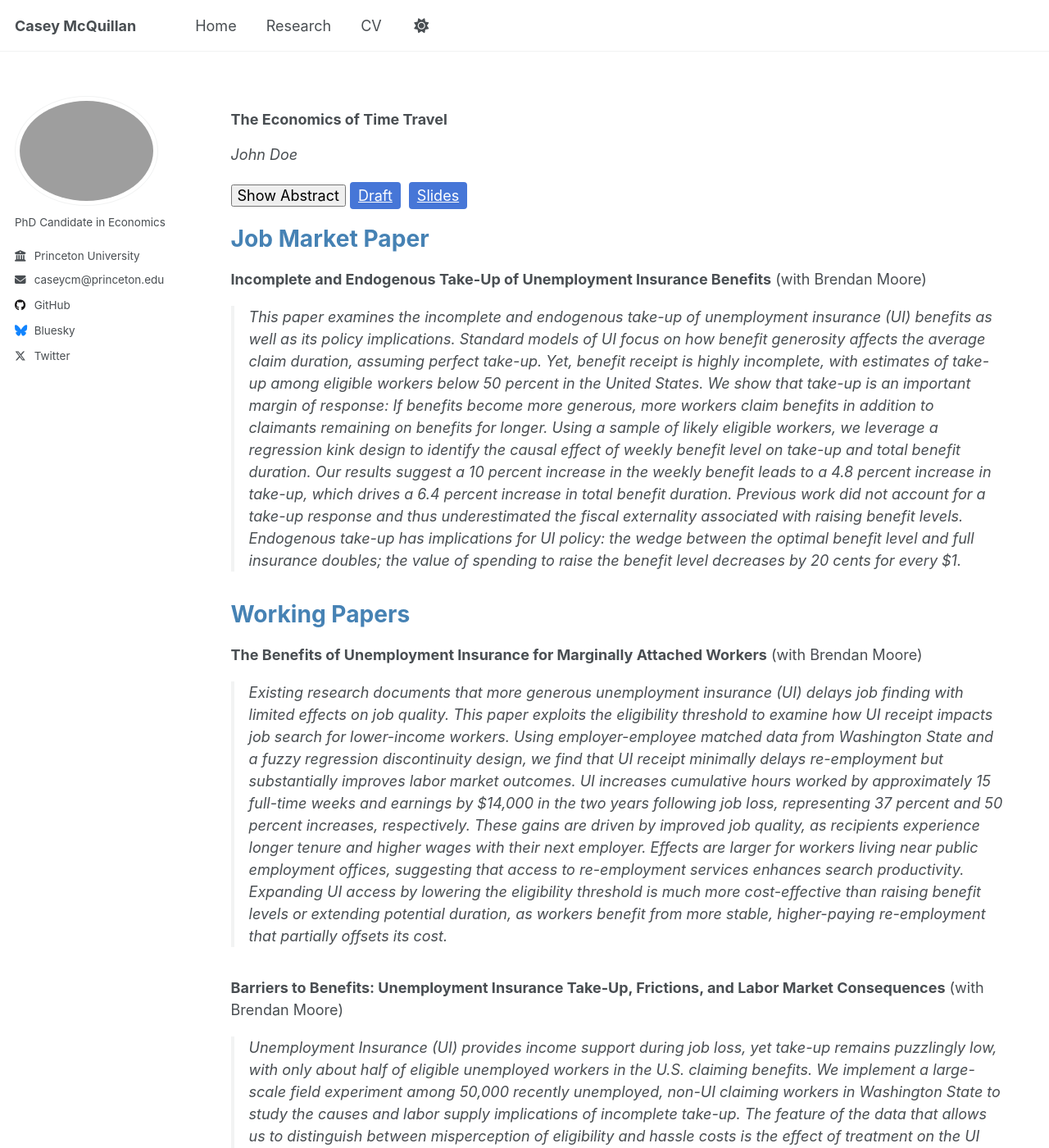
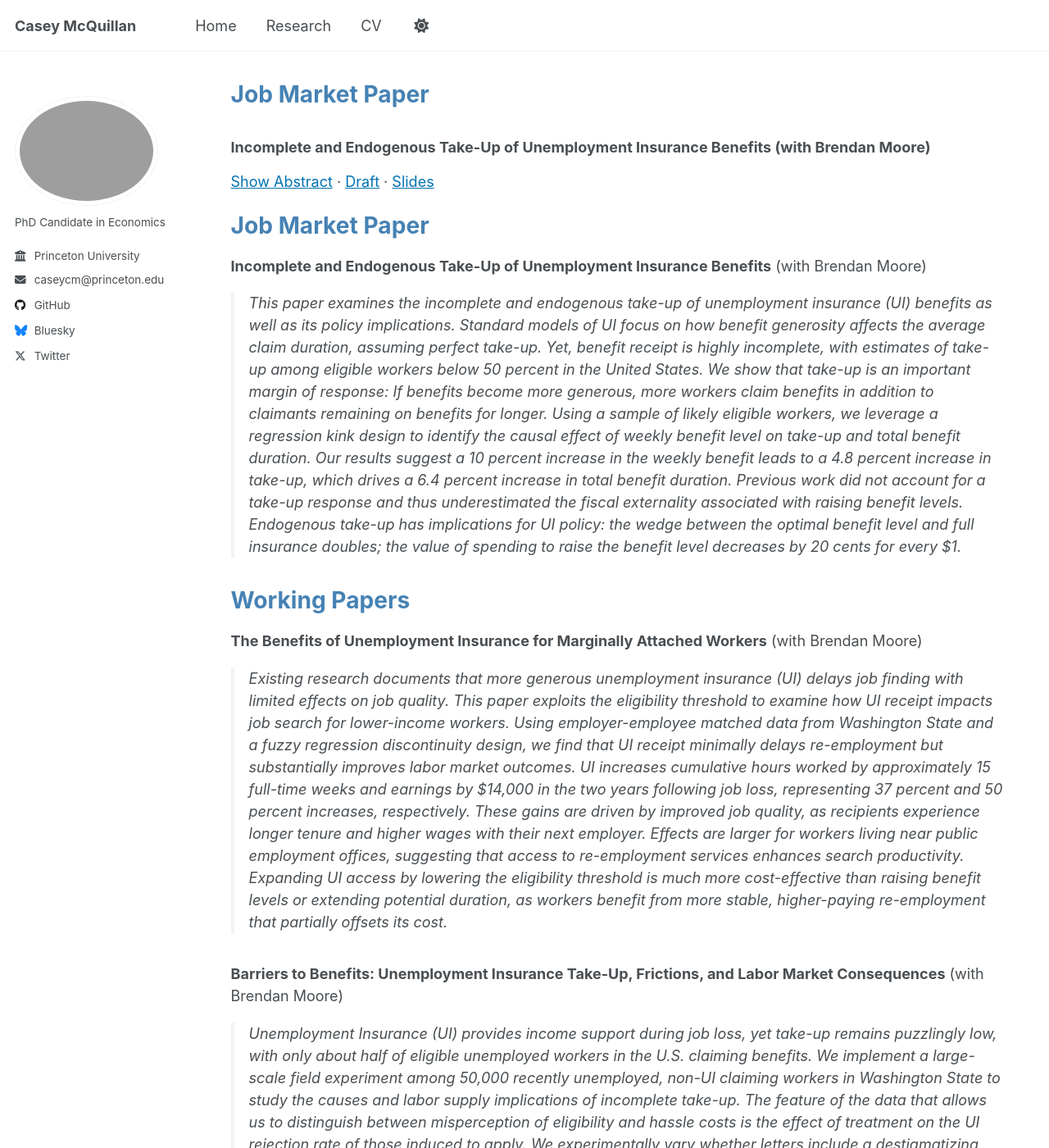
Before and after one commit to casey-mcquillan/casey-mcquillan.github.io, a Jekyll site: the page built from _pages/research.md, in a window 1280 px wide and 1400 px high. Shown: the whole window at 82% size. Built offline with Jekyll 4.4.1, drawn with Linux system fonts in a browser that asks for light colours; part of the change alters nothing that is shown.

Commit message:
Update research.md

```diff
--- a/_pages/research.md
+++ b/_pages/research.md
@@ -5,31 +5,33 @@ permalink: /research/
 author_profile: true
 
 ---
+# <span style="color: #4682B4;">Job Market Paper</span>
 
+### **Incomplete and Endogenous Take-Up of Unemployment Insurance Benefits** (with Brendan Moore)
 
-### **The Economics of Time Travel**
-*John Doe*
-
-<button onclick="toggleAbstract('abstract1')">Show Abstract</button>
-[Draft](https://arxiv.org/pdf/2301.00001.pdf){: .button}
-[Slides](https://example.com/slides.pdf){: .button}
+[Show Abstract](#){: onclick="toggleAbstract('abstract1')" .paper-link} ·
+[Draft](https://arxiv.org/pdf/2301.00001.pdf){: .paper-link} ·
+[Slides](https://example.com/slides.pdf){: .paper-link}
 
 <div id="abstract1" class="abstract hidden">
-_Time travel presents profound economic implications, particularly in labor markets where individuals may optimize work-life balance across centuries. This paper explores potential policy responses, including intertemporal taxation frameworks and historical wage adjustments._
+This paper examines the incomplete and endogenous take-up of unemployment insurance (UI) benefits as well as its policy implications. Standard models of UI focus on how benefit generosity affects the average claim duration, assuming perfect take-up. Yet, benefit receipt is highly incomplete, with estimates of take-up among eligible workers below 50 percent in the United States.
+
+We show that take-up is an important margin of response: If benefits become more generous, more workers claim benefits in addition to claimants remaining on benefits for longer. Using a sample of likely eligible workers, we leverage a regression kink design to identify the causal effect of weekly benefit level on take-up and total benefit duration.
+
+Our results suggest a 10 percent increase in the weekly benefit leads to a 4.8 percent increase in take-up, which drives a 6.4 percent increase in total benefit duration. Previous work did not account for a take-up response and thus underestimated the fiscal externality associated with raising benefit levels. Endogenous take-up has implications for UI policy: the wedge between the optimal benefit level and full insurance doubles; the value of spending to raise the benefit level decreases by 20 cents for every $1.
 </div>
 
 <style>
 .hidden { display: none; }
-.button {
-  background-color: #4676D7;
-  color: white;
-  padding: 6px 10px;
+
+.paper-link {
+  color: #0072b2;
   text-decoration: none;
-  border-radius: 4px;
-  margin-right: 5px;
+  font-weight: normal;
 }
-.button:hover {
-  background-color: #3659A2;
+
+.paper-link:hover {
+  text-decoration: underline;
 }
 </style>
 
```
